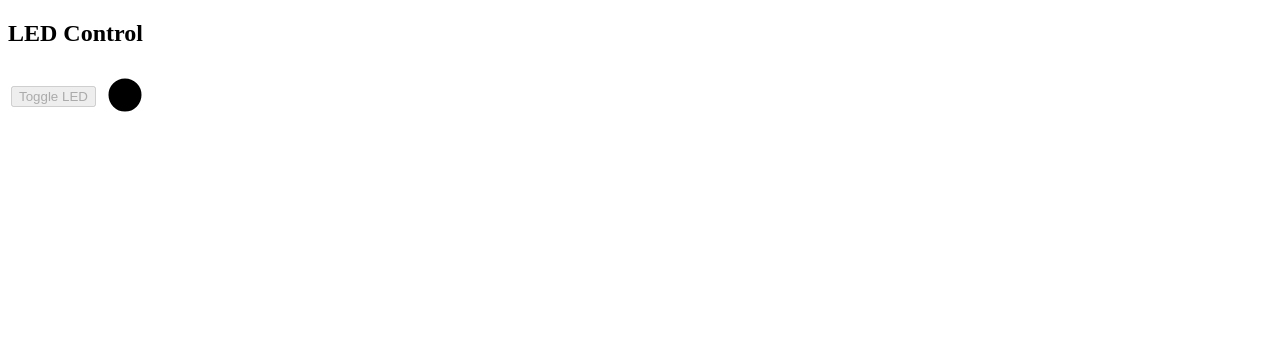
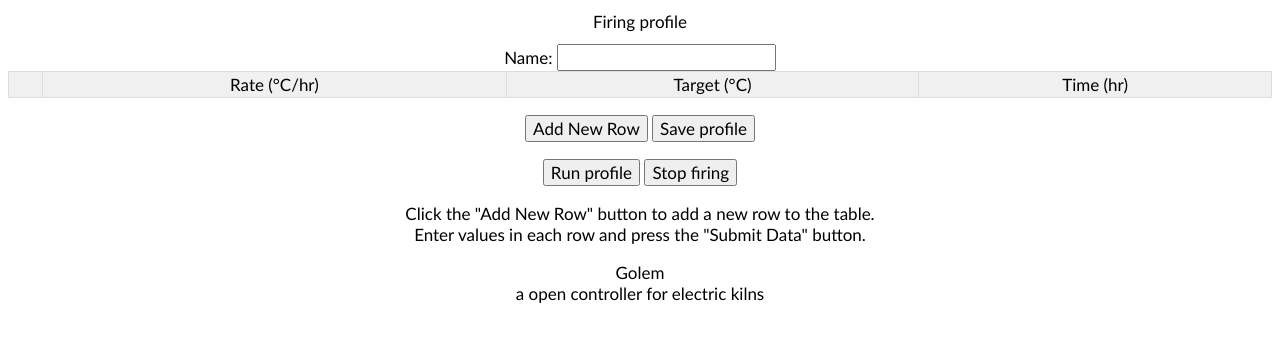
Before and after one commit to larsenglund/golem, a plain HTML site: page data/index.html in a window 1280 px wide. Drawn offline with Linux system fonts and the light colour scheme.

Commit message:
Update index.html

```diff
--- a/data/index.html
+++ b/data/index.html
@@ -1,6 +1,14 @@
 <!DOCTYPE html>
 <meta charset="utf-8" />
-<title>Golem WebSocket Test</title>
+<title>Golem - a open controller for electric kilns</title>
+<style>
+    * { font: 17px Calibri; }
+    table { width: 100%; }
+    table, th, td { border: solid 1px #DDD;
+        border-collapse: collapse; padding: 2px 3px; text-align: center;
+    }
+    th { background-color: #f0f0f0; }
+</style>
 <script language="javascript" type="text/javascript">
 
 var url = "ws://192.168.4.1:1337/";
@@ -115,11 +123,125 @@
 
 </script>
 
-<h2>LED Control</h2>
+<body onload="createTable()">
+
+    <center>
+
+        <h1>
+        Firing profile
+        </h1>
+        Name: <input type="text"/>
+        <div id="cont"></div>  <!-- the container to add the TABLE -->
+
+        <p>
+            <input type="button" id="addRow" value="Add New Row" onclick="addRow()" />
+            <input type="button" id="bt" value="Save profile" onclick="submit()" />
+        </p>
+
+        <p>
+            <input type="button" id="bt_run" value="Run profile" onclick="submit()" />
+            <input type="button" id="bt_stop" value="Stop firing" onclick="submit()" />
+        </p>
+
+        <p id='output'></p>
+        </body>
+
+        <script>
+            var arrHead = new Array();	// array for header.
+            arrHead = ['', 'Rate (°C/hr)', 'Target (°C)', 'Time (hr)'];
+
+            // first create TABLE structure with the headers.
+            function createTable() {
+                var empTable = document.createElement('table');
+                empTable.setAttribute('id', 'empTable'); // table id.
+
+                var tr = empTable.insertRow(-1);
+                for (var h = 0; h < arrHead.length; h++) {
+                    var th = document.createElement('th'); // create table headers
+                    th.innerHTML = arrHead[h];
+                    tr.appendChild(th);
+                }
+
+                var div = document.getElementById('cont');
+                div.appendChild(empTable);  // add the TABLE to the container.
+            }
+
+            // now, add a new to the TABLE.
+            function addRow() {
+                var empTab = document.getElementById('empTable');
+
+                var rowCnt = empTab.rows.length;   // table row count.
+                var tr = empTab.insertRow(rowCnt); // the table row.
+                tr = empTab.insertRow(rowCnt);
+
+                for (var c = 0; c < arrHead.length; c++) {
+                    var td = document.createElement('td'); // table definition.
+                    td = tr.insertCell(c);
+
+                    if (c == 0) {      // the first column.
+                        // add a button in every new row in the first column.
+                        var button = document.createElement('input');
+
+                        // set input attributes.
+                        button.setAttribute('type', 'button');
+                        button.setAttribute('value', 'Remove');
+
+                        // add button's 'onclick' event.
+                        button.setAttribute('onclick', 'removeRow(this)');
+
+                        td.appendChild(button);
+                    }
+                    else
+                    {
+                        // 2nd, 3rd and 4th column, will have textbox.
+                        var ele = document.createElement('input');
+                        ele.setAttribute('type', 'text');
+                        ele.setAttribute('value', '');
+
+                        td.appendChild(ele);
+                    }
+                }
+            }
+
+            // delete TABLE row function.
+            function removeRow(oButton) {
+                var empTab = document.getElementById('empTable');
+                empTab.deleteRow(oButton.parentNode.parentNode.rowIndex); // button -> td -> tr.
+            }
+
+            // function to extract and submit table data.
+            function submit() {
+                var myTab = document.getElementById('empTable');
+                var arrValues = new Array();
+
+                // loop through each row of the table.
+                for (row = 1; row < myTab.rows.length - 1; row++) {
+                    // loop through each cell in a row.
+                    for (c = 0; c < myTab.rows[row].cells.length; c++) {
+                        var element = myTab.rows.item(row).cells[c];
+                        if (element.childNodes[0].getAttribute('type') == 'text') {
+                            arrValues.push("'" + element.childNodes[0].value + "'");
+                        }
+                    }
+                }
+
+                // The final output.
+                document.getElementById('output').innerHTML = arrValues;
+                //console.log (arrValues);   // you can see the array values in your browsers console window. Thanks :-)
+            }
+        </script>
+        <h3>
+               Click the "Add New Row" button to add a new row to the table. <br> Enter values in each row and press the "Submit Data" button.
+        </h3>
+
+        Golem<br/>a open controller for electric kilns
+
+<!--<h2>LED Control</h2>
 
 <table>
     <tr>
         <td><button id="toggleButton" onclick="onPress()" disabled>Toggle LED</button></td>
         <td><canvas id="led" width="50" height="50"></canvas></td>
     </tr>
-</table>
+</table>-->
+</body>
```
